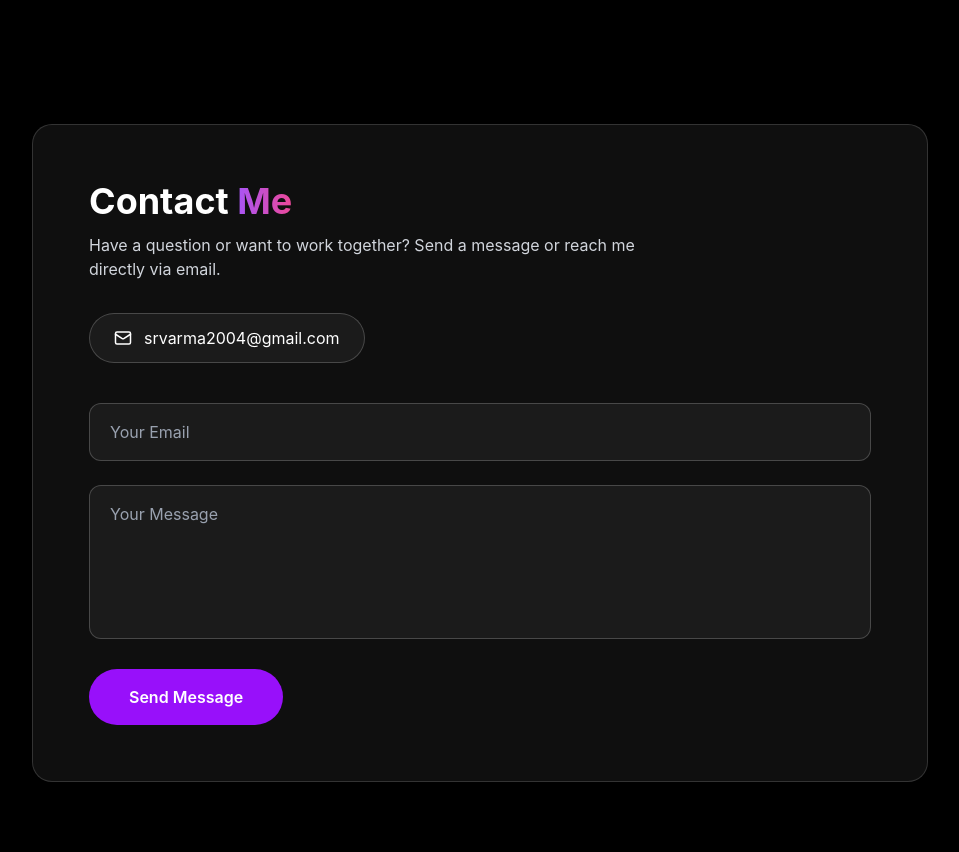
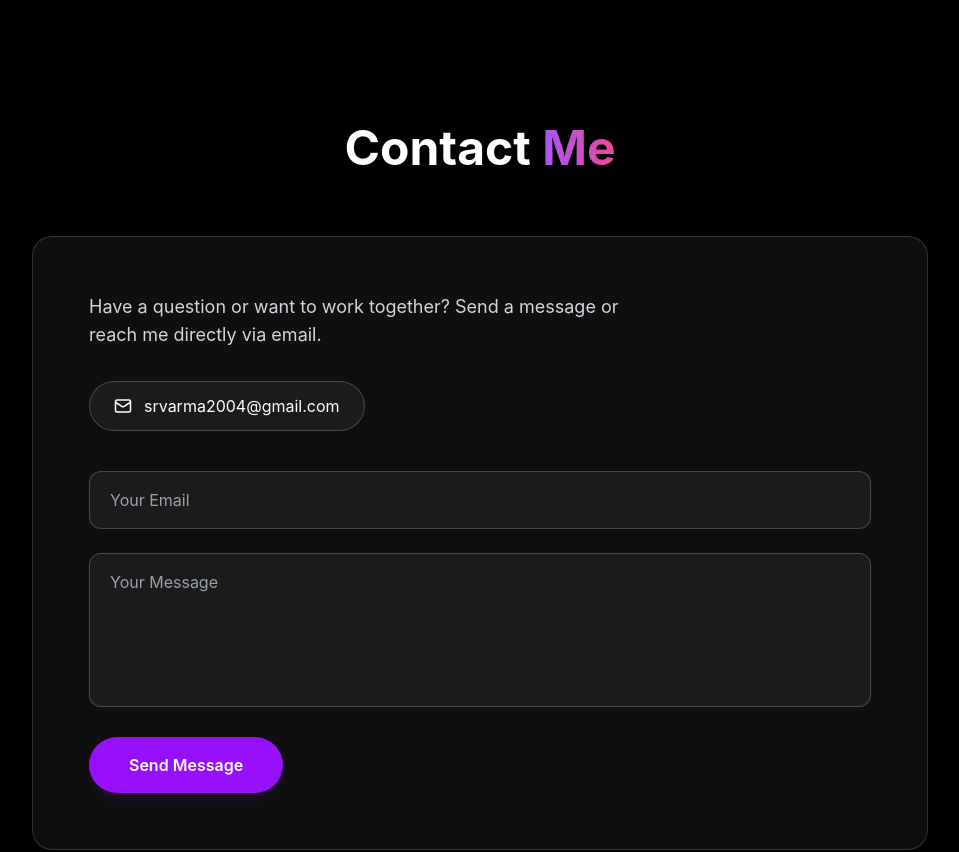
Before and after one commit to Srakeshvarma12/rakesh-portfolio, a React (Vite) app: page / in a window 1280 px wide. Shown: the part 3820-4672 px from the top of the page, without its empty margins (160-1119 px from the left). Built offline with nearby package versions, Linux system fonts and the light colour scheme.

Commit message:
Add stacked scroll animation for Experience section

```diff
--- a/src/components/Contact.jsx
+++ b/src/components/Contact.jsx
@@ -48,24 +48,29 @@ export default function Contact() {
   };
 
   return (
-    <section
-      id="contact"
-      className="min-h-screen px-6 py-24 flex items-center justify-center"
-    >
+    <section id="contact" className="min-h-screen px-6 py-24 flex flex-col items-center justify-center">
+
+      {/* 1. HEADING (Outside the glass box) */}
       <motion.div
-  initial={{ opacity: 0 }}
-  whileInView={{ opacity: 1 }}
-  transition={{ duration: 0.8, ease: "easeOut" }}
-  viewport={{ once: false, amount: 0.3 }}
-  className="glass max-w-4xl w-full rounded-3xl p-10 md:p-14"
->
-
-        {/* Heading */}
-        <h2 className="text-3xl md:text-4xl font-bold mb-3">
+        initial={{ opacity: 0, y: -20 }}
+        whileInView={{ opacity: 1, y: 0 }}
+        transition={{ duration: 0.8 }}
+        className="mb-16 text-center"
+      >
+        <h2 className="text-4xl md:text-5xl font-bold">
           Contact <span className="gradient-text">Me</span>
         </h2>
+      </motion.div>
 
-        <p className="text-gray-300 mb-8 max-w-xl">
+      {/* 2. GLASS CONTENT BOX */}
+      <motion.div
+        initial={{ opacity: 0, y: 50 }}
+        whileInView={{ opacity: 1, y: 0 }}
+        transition={{ duration: 0.8, ease: "easeOut" }}
+        viewport={{ once: false, amount: 0.3 }}
+        className="glass max-w-4xl w-full rounded-3xl p-10 md:p-14 border border-white/10"
+      >
+        <p className="text-gray-300 mb-8 max-w-xl text-lg">
           Have a question or want to work together? Send a message or reach me
           directly via email.
         </p>
@@ -127,7 +132,7 @@ export default function Contact() {
               px-10 py-4 rounded-full
               bg-purple-600 hover:bg-purple-700
               transition font-semibold text-white
-              disabled:opacity-50
+              disabled:opacity-50 shadow-lg shadow-purple-900/20
             "
           >
             {loading ? "Sending..." : "Send Message"}
```
